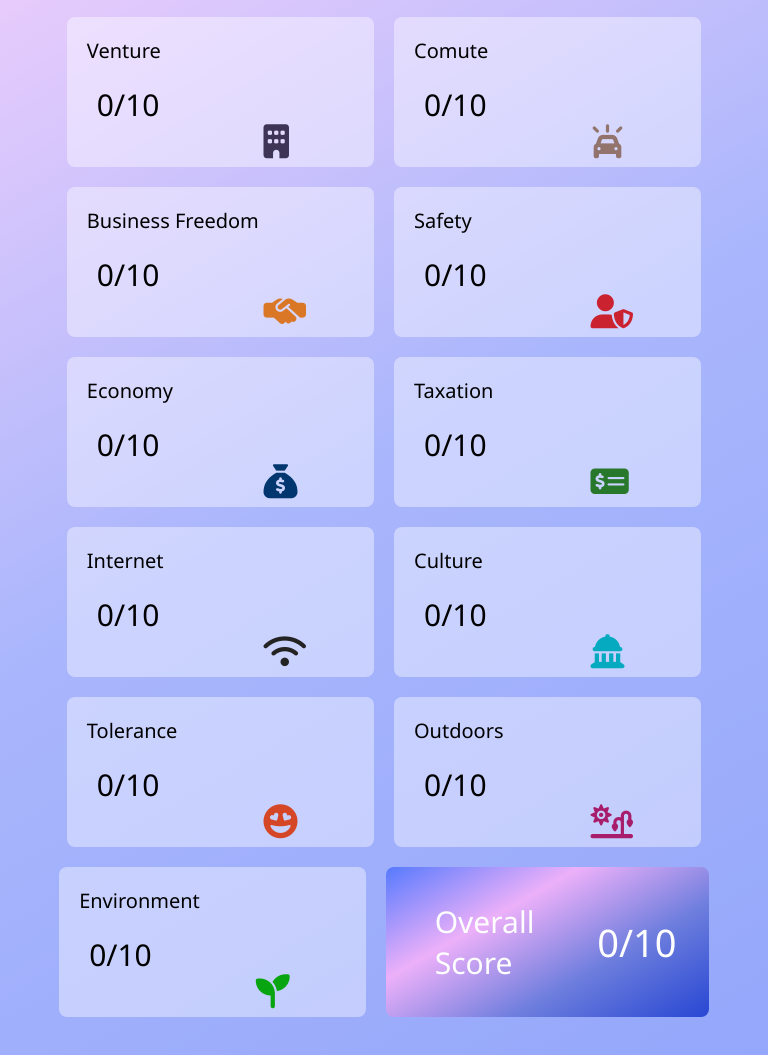
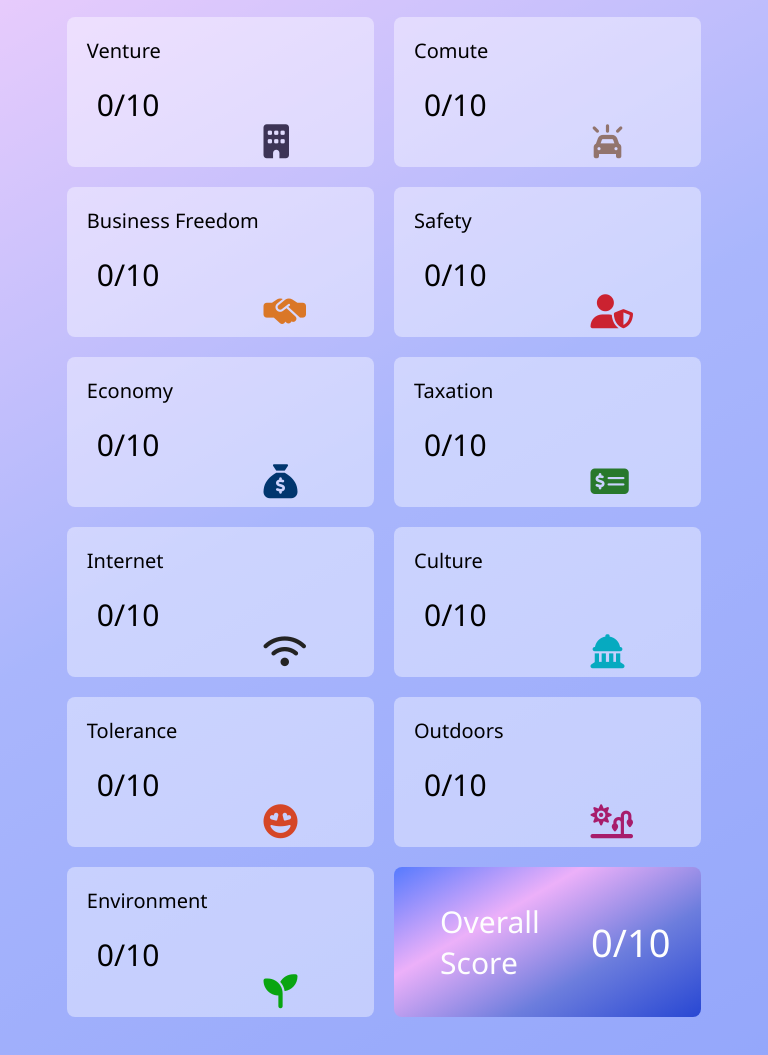
Before and after one commit to sandracarmena/life_cycle_app, a website built with webpack: page index.html in a window 768 px wide. Shown: the part 965-2020 px from the top of the page. Built offline with Linux system fonts and the light colour scheme.

Commit message:
adjust the overall width

```diff
--- a/sass/style.scss
+++ b/sass/style.scss
@@ -278,7 +278,7 @@
      border-radius: 8px;
      color: #fefefe;
      border-radius: 8px;
-     width: 70%;
+     width: 68%;
      height: 150px;
      margin: 0;
 
@@ -366,7 +366,7 @@
 
 }
 .box-score{
-  width: 42% !important;
+  width: 40% !important;
 
   #overall{
 
```
Also changed, not shown: dist/index.bundle.js, style.css.
